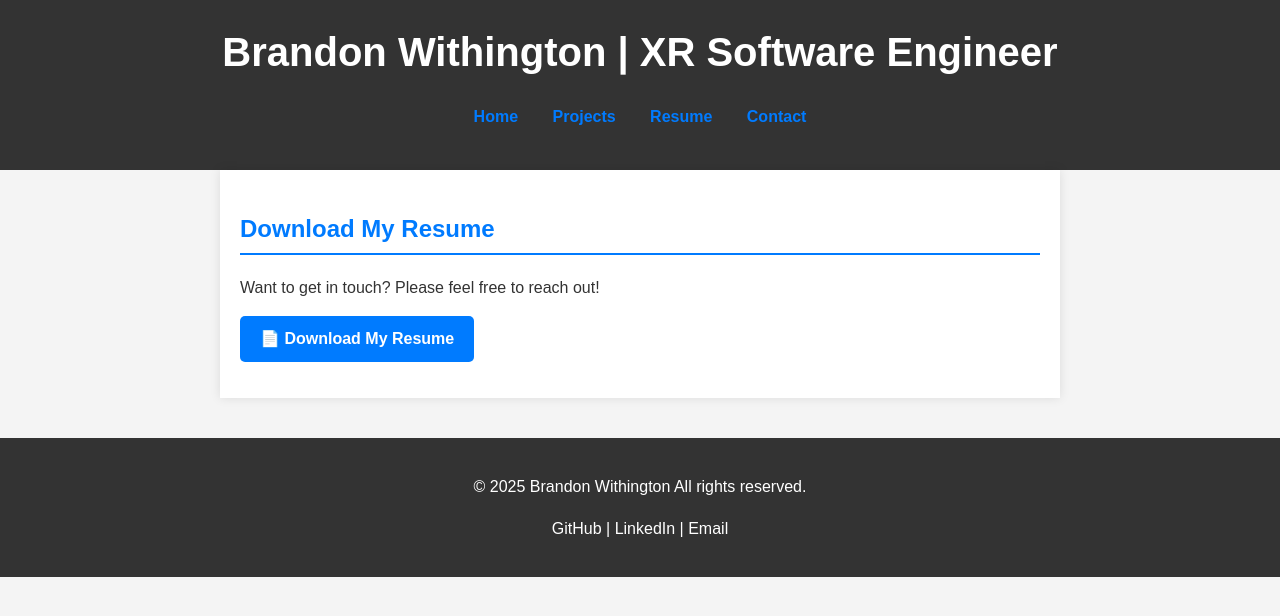
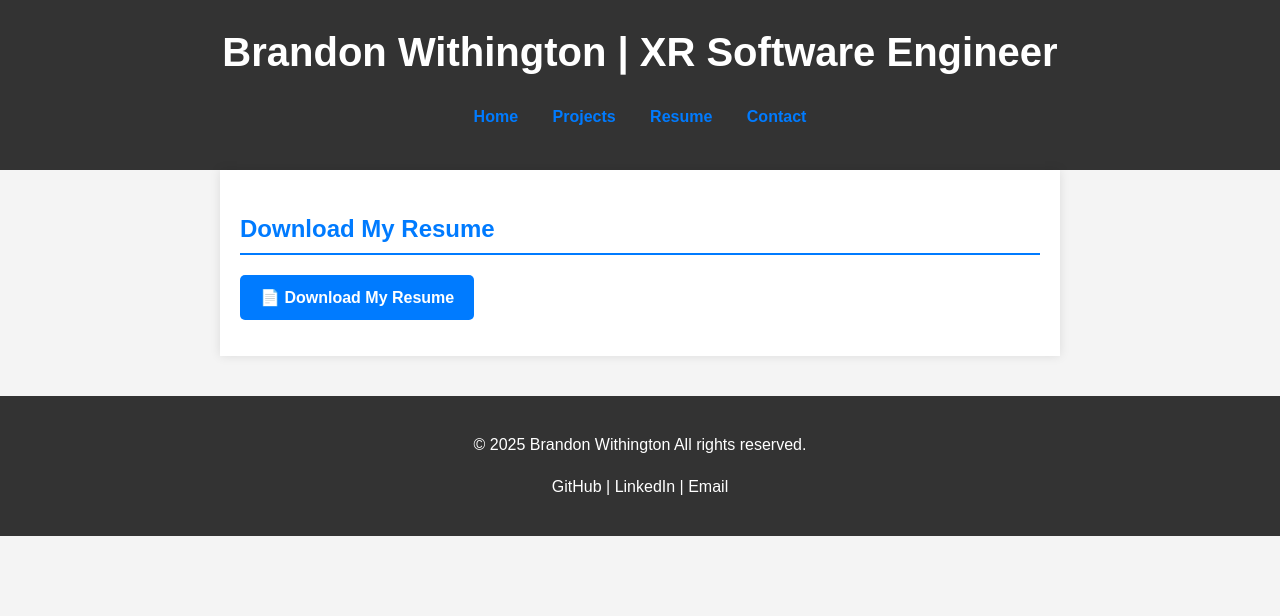
Before and after one commit to BrandonW24/BrandonW24.github.io, a Jekyll site: the page built from _pages/resume.md, in a window 1280 px wide. Shown: the top 616 px of the page. Built offline with Jekyll 4.4.1, drawn with Linux system fonts in a browser that asks for light colours.

Commit message:
Update resume.md

```diff
--- a/_pages/resume.md
+++ b/_pages/resume.md
@@ -6,7 +6,6 @@ permalink: /resume/
 
 ## Download My Resume
 
-Want to get in touch? Please feel free to reach out!
 
 <a href="{{ '/assets/Brandon_Resume_2025.pdf' | relative_url }}" class="download-button" download>
     📄 Download My Resume
```
